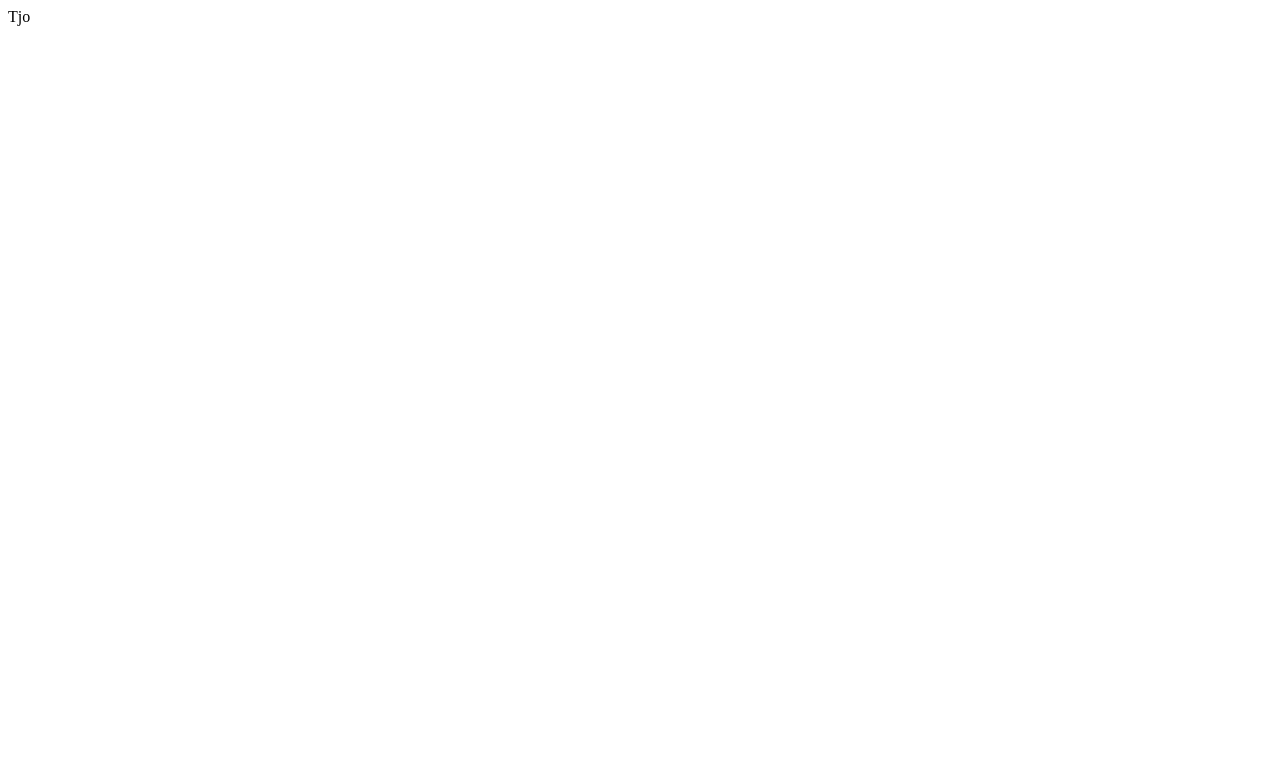
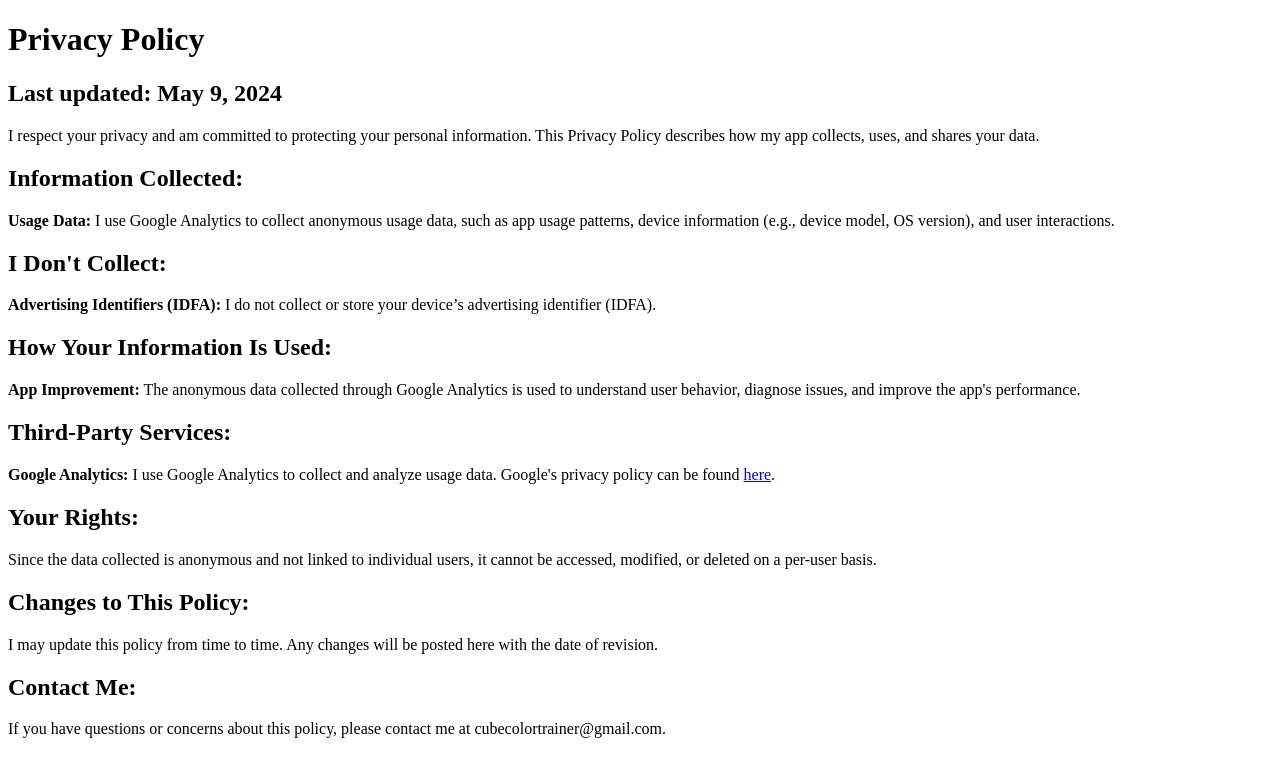
Before and after one commit to stefacapps/stefacapps.github.io, a plain HTML site: page index.html in a window 1280 px wide. Drawn offline with Linux system fonts and the light colour scheme.

Commit message:
Cube Color Trainer Privacy policy

```diff
--- a/index.html
+++ b/index.html
@@ -3,9 +3,41 @@
 <head>
     <meta charset="UTF-8">
     <meta name="viewport" content="width=device-width, initial-scale=1.0">
-    <title>Hello world</title>
+    <title>Cube Color Trainer - Privacy Policy</title>
 </head>
 <body>
-Tjo
+<h1>Privacy Policy</h1>
+
+<h2>Last updated: May 9, 2024</h2>
+
+<p>I respect your privacy and am committed to protecting your personal information. This Privacy Policy describes how my app collects, uses, and shares your data.</p>
+
+<h2>Information Collected:</h2>
+
+<p><b>Usage Data:</b> I use Google Analytics to collect anonymous usage data, such as app usage patterns, device information (e.g., device model, OS version), and user interactions.</p>
+
+<h2>I Don't Collect:</h2>
+
+<p><b>Advertising Identifiers (IDFA):</b> I do not collect or store your device’s advertising identifier (IDFA).
+
+<h2>How Your Information Is Used:</h2>
+
+<p><b>App Improvement:</b> The anonymous data collected through Google Analytics is used to understand user behavior, diagnose issues, and improve the app's performance.</p>
+
+<h2>Third-Party Services:</h2>
+
+<p><b>Google Analytics:</b> I use Google Analytics to collect and analyze usage data. Google's privacy policy can be found <a href="https://policies.google.com/privacy">here</a>.</p>
+
+<h2>Your Rights:</h2>
+
+<p>Since the data collected is anonymous and not linked to individual users, it cannot be accessed, modified, or deleted on a per-user basis.</p>
+
+<h2>Changes to This Policy:</h2>
+
+I may update this policy from time to time. Any changes will be posted here with the date of revision.
+
+<h2>Contact Me:</h2>
+
+<p>If you have questions or concerns about this policy, please contact me at cubecolortrainer@gmail.com.</p>
 </body>
 </html>
```
